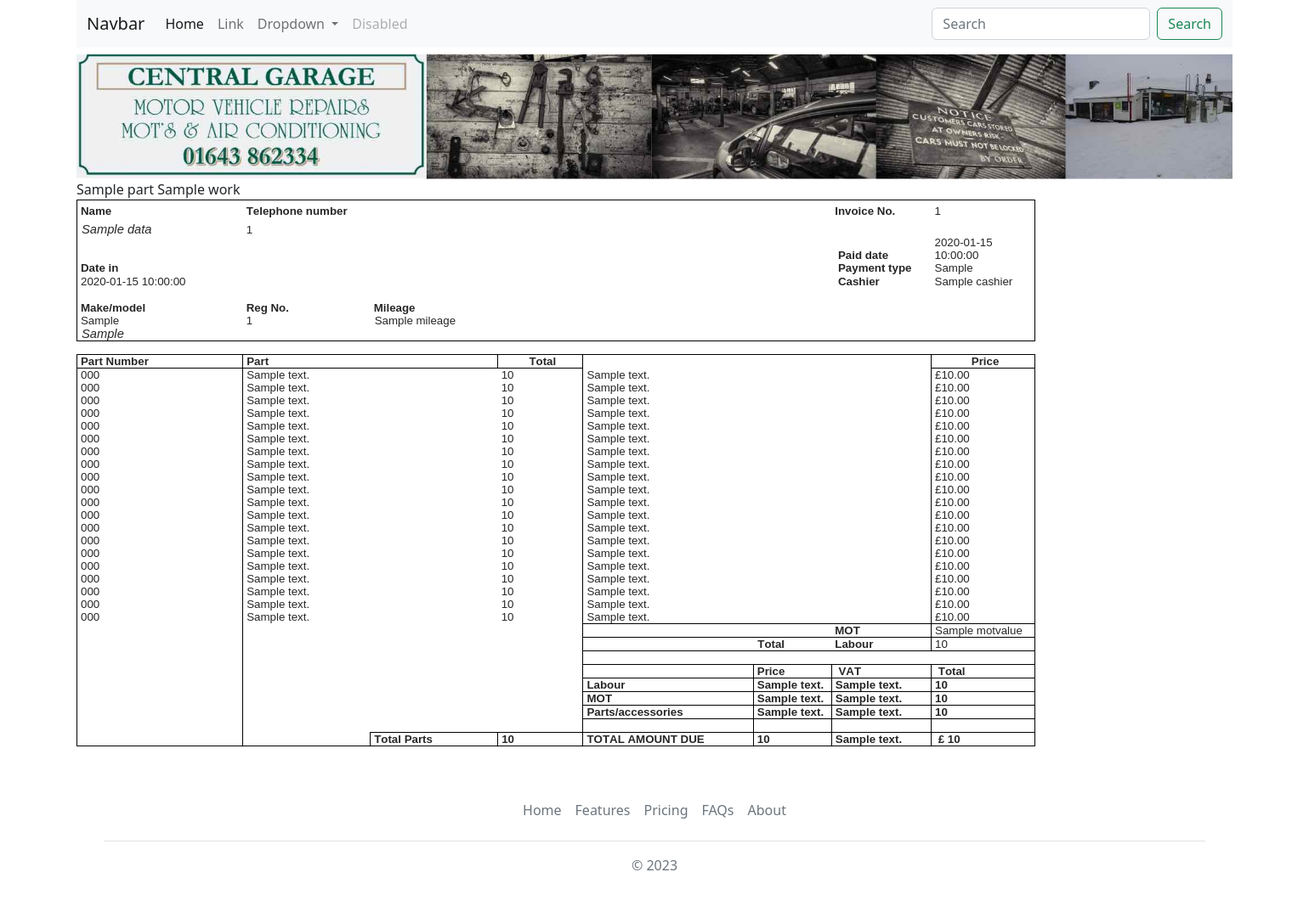
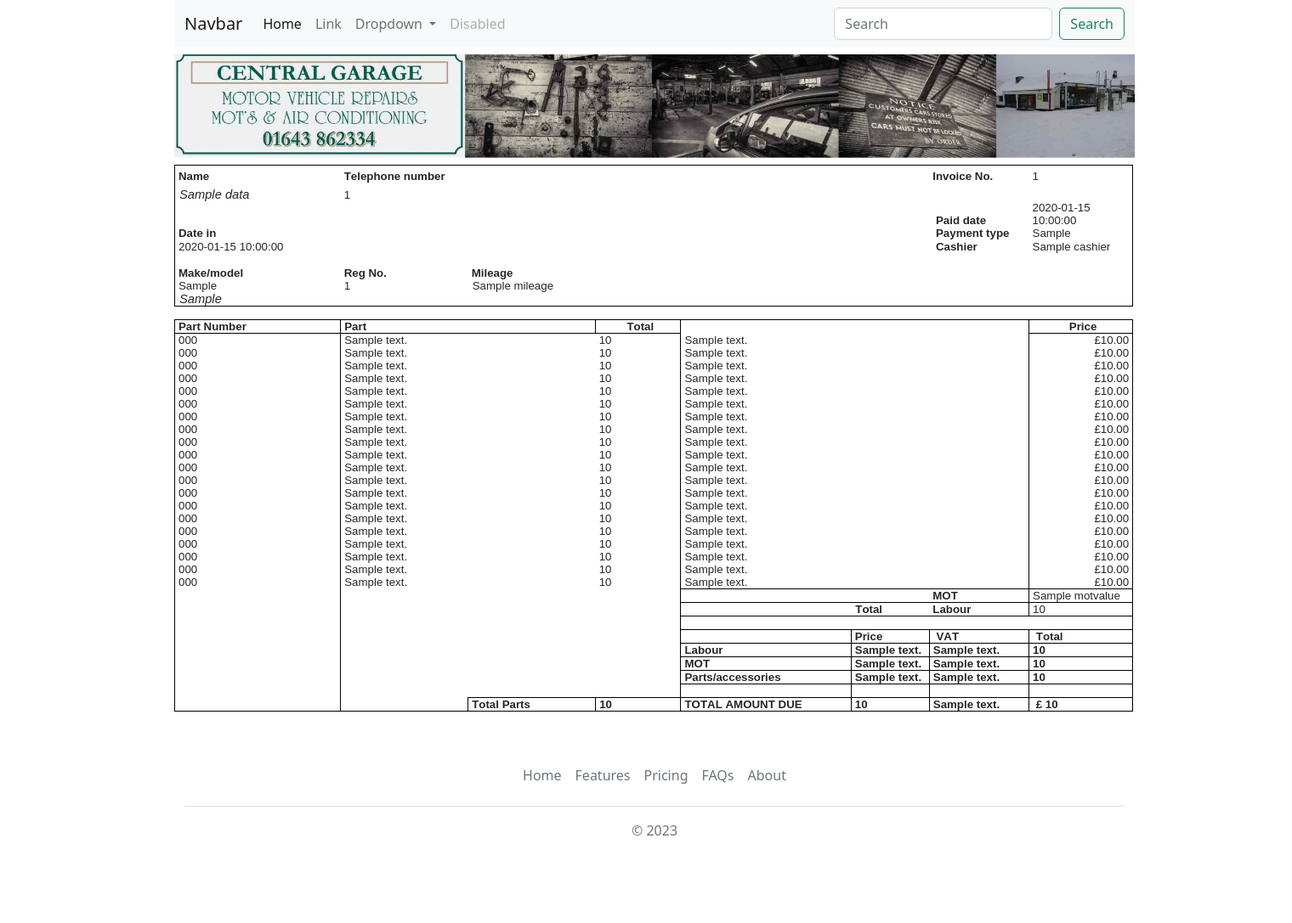
Before and after one commit to timbacct/porlock-garage-admin, a Flask app: template templates/invoiceheader.html in a window 1520 px wide; the page is wider, and only the part inside the window is pictured. Shown: that part at 85% size. After the commit the page ends 984 px from the top of that part, so only its background shows below. Run offline with Flask 3, Linux system fonts and the light colour scheme; the template is opened without the code that fills it: most values are stand-ins (such as "Sample title", 1, 10 or a date in 2020).

Commit message:
Formatting invoiceheader

```diff
--- a/templates/home.html
+++ b/templates/home.html
@@ -44,6 +44,7 @@
         alert(alertText);
       }
 
+
       /* const btn = document.querySelector('#btn');
       const radioButtons = document.querySelectorAll('input[name="period"]');
       btn.addEventListener("click", () => {
@@ -67,8 +68,7 @@
     </script>
     {% include 'navbar.html' %}
     <img class="mt-2  img-fluid max-width: 100%  height: auto" src="https://porlock-garage-admin.timbacct.repl.co/static/GarageBanner.png" alt="Central Garage Banner">
-    {{searchstring}}
-    {{data}}
+
     <table class="table">
       <tr>
         <th>Search Criteria</th>
--- a/templates/invoiceheader.html
+++ b/templates/invoiceheader.html
@@ -18,14 +18,14 @@
         object-fit: cover;
       }
       body {
-      	width: 1380px;
+      	width: 1150px;
       	margin: auto;
             }
       button {
         class="btn btn-outline-success";
       }
 
-      p.p1 {margin: 0.0px 0.0px 0.0px 4.0px; font: 13.3px Arial; color: #000000; color: rgba(0, 0, 0, 0.85); -webkit-text-stroke: rgba(0, 0, 0, 0.85)}
+      p.p1 {margin: 0.0px 4.0px 0.0px 4.0px; font: 13.3px Arial; color: #000000; color: rgba(0, 0, 0, 0.85); -webkit-text-stroke: rgba(0, 0, 0, 0.85)}
       p.p2 {margin: 0.0px 0.0px 0.0px 5.0px; text-align: center; font: 18.7px 'Arial Black'; color: #000000; color: rgba(0, 0, 0, 0.85); -webkit-text-stroke: rgba(0, 0, 0, 0.85)}
       p.p3 {margin: 0.0px 0.0px 0.0px 5.0px; font: 13.3px Arial; color: #000000; color: rgba(0, 0, 0, 0.85); -webkit-text-stroke: rgba(0, 0, 0, 0.85); min-height: 15.0px}
       p.p4 {margin: 0.0px 0.0px 0.0px 5.0px; font: 14.7px Arial; color: #000000; color: rgba(0, 0, 0, 0.85); -webkit-text-stroke: rgba(0, 0, 0, 0.85)}
@@ -109,9 +109,7 @@
   </head>
   <body style="padding-left:20px">
     {% include 'navbar.html' %}
-    <img class="mt-2  img-fluid max-width: 100%  height: auto" src="/static/GarageBanner.png" alt="Central Garage Banner">
-{{parts[0]}}
-{{work[0]}}
+    <img class="mb-2 mt-2  img-fluid max-width: 100%  height: auto" src="/static/GarageBanner.png" alt="Central Garage Banner">
 
     <table width="1389.3" cellspacing="0" cellpadding="0" class="t1">
       <tbody>
@@ -475,7 +473,7 @@
           </td>
 
           <td valign="bottom" class="td37">
-            <p class="p1"><span class="s1">{% if work[i]['WorkPrice'] != "" and work[i]['WorkPrice'] != "Price" %} {{ "£%.2f"|format(work[i]['WorkPrice']|float)}} {% endif %}</span></p>
+            <p class="p1" align="right"><span class="s1">{% if work[i]['WorkPrice'] != "" and work[i]['WorkPrice'] != "Price" %} {{ "£%.2f"|format(work[i]['WorkPrice']|float)}} {% endif %}</span></p>
           </td>
           <td colspan="3" valign="bottom" class="td33">
             <p class="p3"><span class="s1"></span><br></p>
--- a/templates/invoicelist.html
+++ b/templates/invoicelist.html
@@ -1,6 +1,6 @@
 
               <tr>
-                <td>{{invoice['CustomerName']}}</td>
+                <td><a href="/invoice/{{invoice['ID']}}">{{invoice['CustomerName']}}</a></td>
                 <td>{{invoice['InvoiceNumber']}}</td>
                 <td>{{invoice['PhoneNumber']}}</td>
                 <td style="white-space:nowrap">{{invoice['DateIn']}}</td>
```
